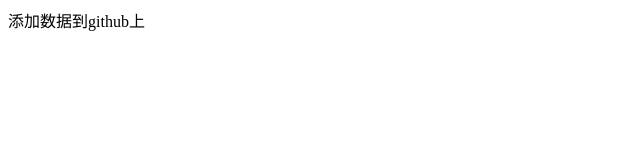
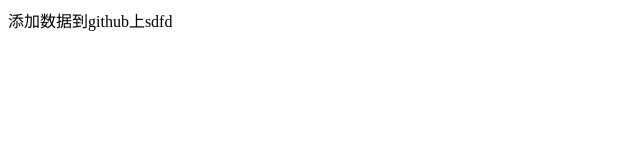
Before and after one commit to wenlby/TST, a plain HTML site: page index.html in a window 1280 px wide. Shown: the full height of the page, 0-640 px from the left. Drawn offline with Linux system fonts and the light colour scheme.

Commit message:
使用vim进行修改

```diff
--- a/index.html
+++ b/index.html
@@ -7,6 +7,6 @@
   <title>Document</title>
 </head>
 <body>
-  <div>添加数据到github上</div>
+  <div>添加数据到github上sdfd</div>
 </body>
 </html>
```
